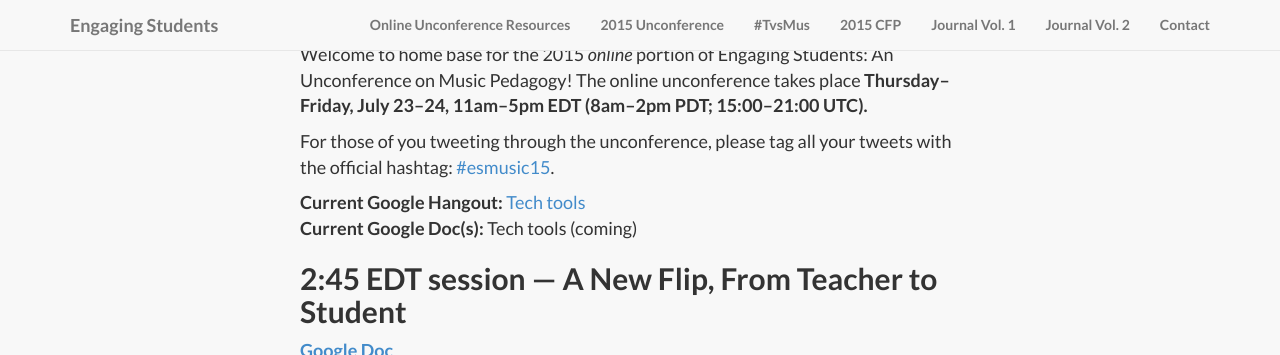
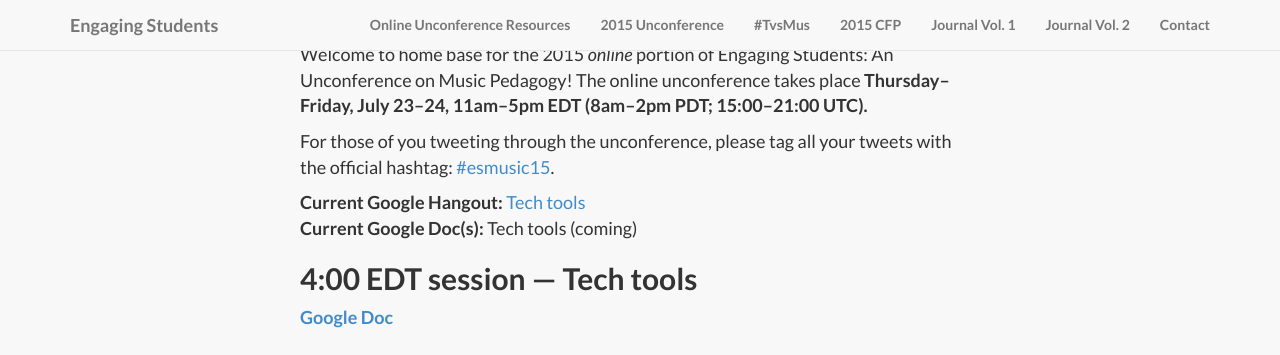
Before and after one commit to flipcamp/flipcamp.github.io, a Jekyll site: the page built from unconference2015.md, in a window 1280 px wide and 900 px high, scrolled down 932 px, cut to the strip 0-355 px from the top of the window. Built offline with Jekyll 4.4.1, drawn with Linux system fonts in a browser that asks for light colours; nearby versions of some CDN libraries; library files that are not in the unit come from our copies.

Commit message:
session 4

```diff
--- a/unconference2015.md
+++ b/unconference2015.md
@@ -11,7 +11,7 @@ For those of you tweeting through the unconference, please tag all your tweets w
 **Current Google Hangout:** [Tech tools](https://plus.google.com/hangouts/_/hoaevent/AP36tYeK0wynoMCl5cJeF4PT5Qe0Zh0E0V8tTv6RDk8AagsDNNn8Nw)
 **Current Google Doc(s):** Tech tools (coming)
 
-## 2:45 EDT session — A New Flip, From Teacher to Student
+## 4:00 EDT session — Tech tools
 
 [**Google Doc**]()
 
```
